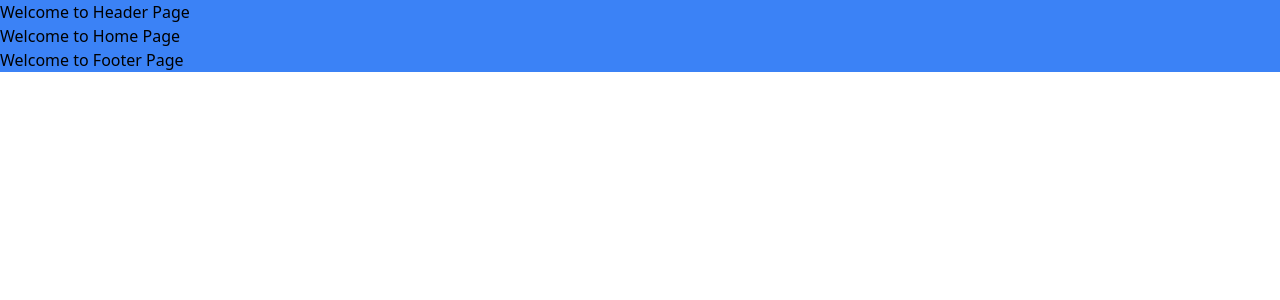
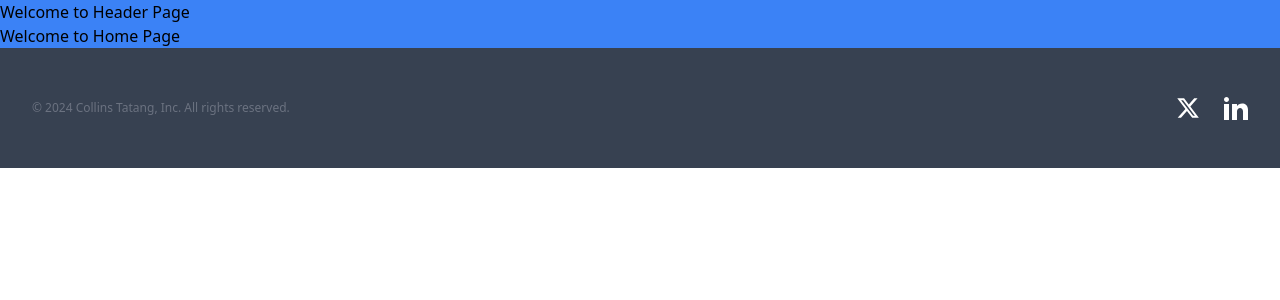
Before and after one commit to CollinsTatang/Portfolio, a React (Create React App) app: page / in a window 1280 px wide. Shown: the top 300 px of the page. Built offline with nearby package versions, Linux system fonts and the light colour scheme.

Commit message:
Add footers

```diff
--- a/src/components/Footer.js
+++ b/src/components/Footer.js
@@ -1,8 +1,41 @@
+import {
+  Xicon,
+  LinkedinIcon,
+} from './Icons';
+
+const navigation = [
+  {
+    name: 'Twitter',
+    href: 'https://twitter.com/CollinsTatang1',
+    icon: (props) => <Xicon {...props} />,
+  },
+  {
+    name: 'LinkedinIcon',
+    href: 'https://www.linkedin.com/in/makungong-collins/',
+    icon: (props) => <LinkedinIcon {...props} />,
+  },
+];
+
 function Footer() {
   return (
-    <div>
-      <h1>Welcome to Footer Page</h1>
-    </div>
+    <footer className="bg-gray-700">
+      <div className="mx-auto max-w-7xl px-6 py-12 md:flex md:items-center md:justify-between lg:px-8">
+        <div className="flex justify-center space-x-6 md:order-2">
+          {navigation.map((item) => (
+            <a key={item.name} href={item.href} className="text-gray-400 hover:text-gray-500">
+              <span className="sr-only">{item.name}</span>
+              <item.icon className="h-6 w-6" aria-hidden="true" />
+            </a>
+          ))}
+        </div>
+        <div className="mt-8 md:order-1 md:mt-0">
+          <p className="text-center text-xs leading-5 text-gray-500">
+            &copy; 2024 Collins Tatang, Inc. All rights reserved.
+          </p>
+        </div>
+      </div>
+    </footer>
   );
 }
+
 export default Footer;
--- /dev/null
+++ b/src/components/Icons.js
@@ -0,0 +1,46 @@
+export const Xicon = (props) => (
+  <svg
+    width="25"
+    height="22"
+    viewBox="0 0 512 512"
+    fill="currentColor"
+    xmlns="http://www.w3.org/2000/svg"
+    {...props}
+  >
+    <path
+      d="M389.2 48h70.6L305.6 224.2 487 464H345L233.7 318.6 106.5 464H35.8L200.7 275.5 26.8 48H172.4L272.9 180.9 389.2 48zM364.4 421.8h39.1L151.1 88h-42L364.4 421.8z"
+      fill="white"
+    />
+  </svg>
+);
+
+export const Facebook = (props) => {
+  <svg
+    fill="currentColor"
+    viewBox="0 0 24 24"
+    {...props}
+  >
+    <path
+      fillRule="evenodd"
+      d="M22 12c0-5.523-4.477-10-10-10S2 6.477 2 12c0 4.991 3.657 9.128 8.438 9.878v-6.987h-2.54V12h2.54V9.797c0-2.506 1.492-3.89 3.777-3.89 1.094 0 2.238.195 2.238.195v2.46h-1.26c-1.243 0-1.63.771-1.63 1.562V12h2.773l-.443 2.89h-2.33v6.988C18.343 21.128 22 16.991 22 12z"
+      clipRule="evenodd"
+    />
+  </svg>;
+};
+
+export const LinkedinIcon = (props) => (
+  <svg
+    xmlns="http://www.w3.org/2000/svg"
+    className="h-5 w-5"
+    fill="currentColor"
+    viewBox="0 0 24 24"
+    width="100%"
+    height="100%"
+    {...props}
+  >
+    <path
+      d="M4.98 3.5c0 1.381-1.11 2.5-2.48 2.5s-2.48-1.119-2.48-2.5c0-1.38 1.11-2.5 2.48-2.5s2.48 1.12 2.48 2.5zm.02 4.5h-5v16h5v-16zm7.982 0h-4.968v16h4.969v-8.399c0-4.67 6.029-5.052 6.029 0v8.399h4.988v-10.131c0-7.88-8.922-7.593-11.018-3.714v-2.155z"
+      fill="white"
+    />
+  </svg>
+);
```
Also changed, not shown: .eslintrc.json.
